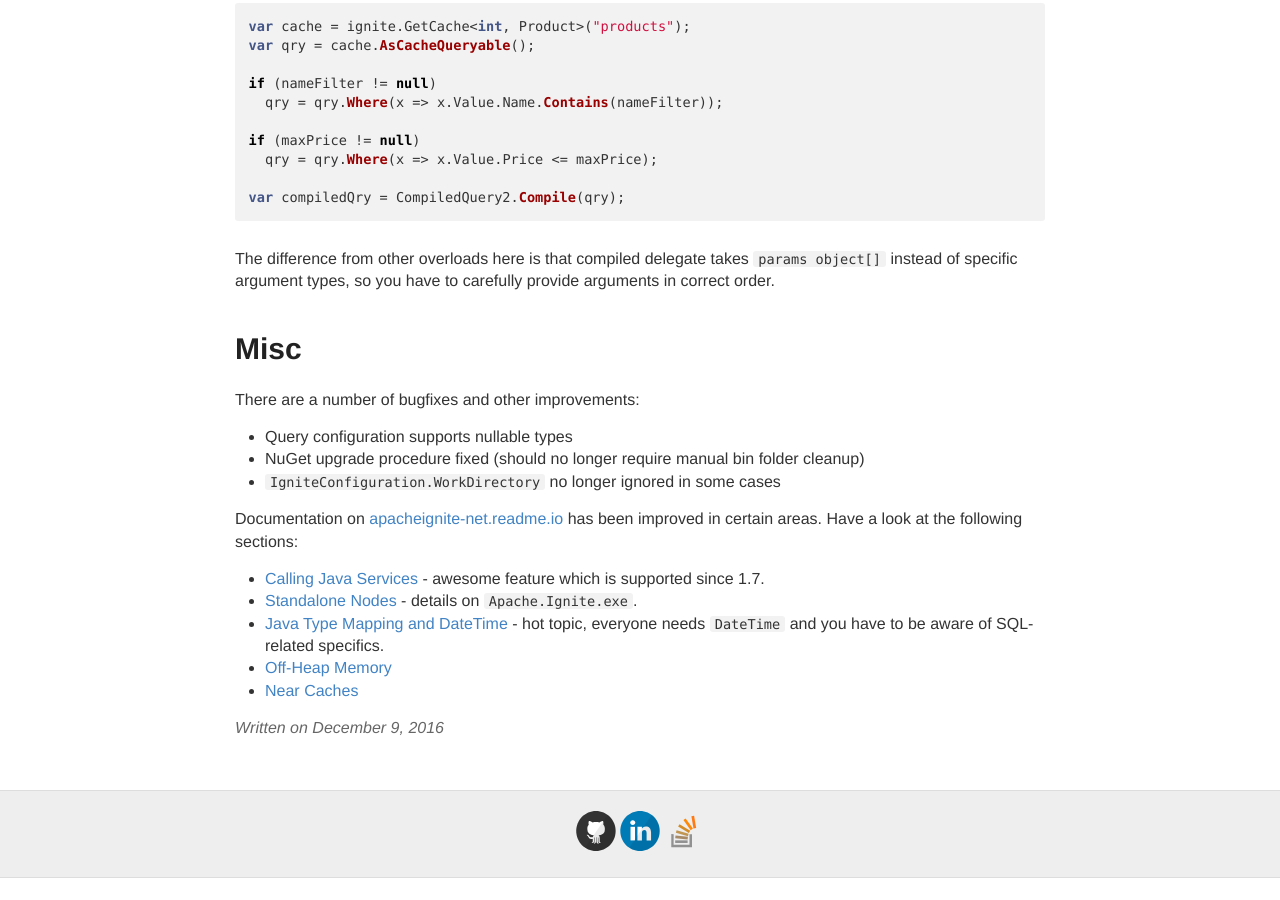
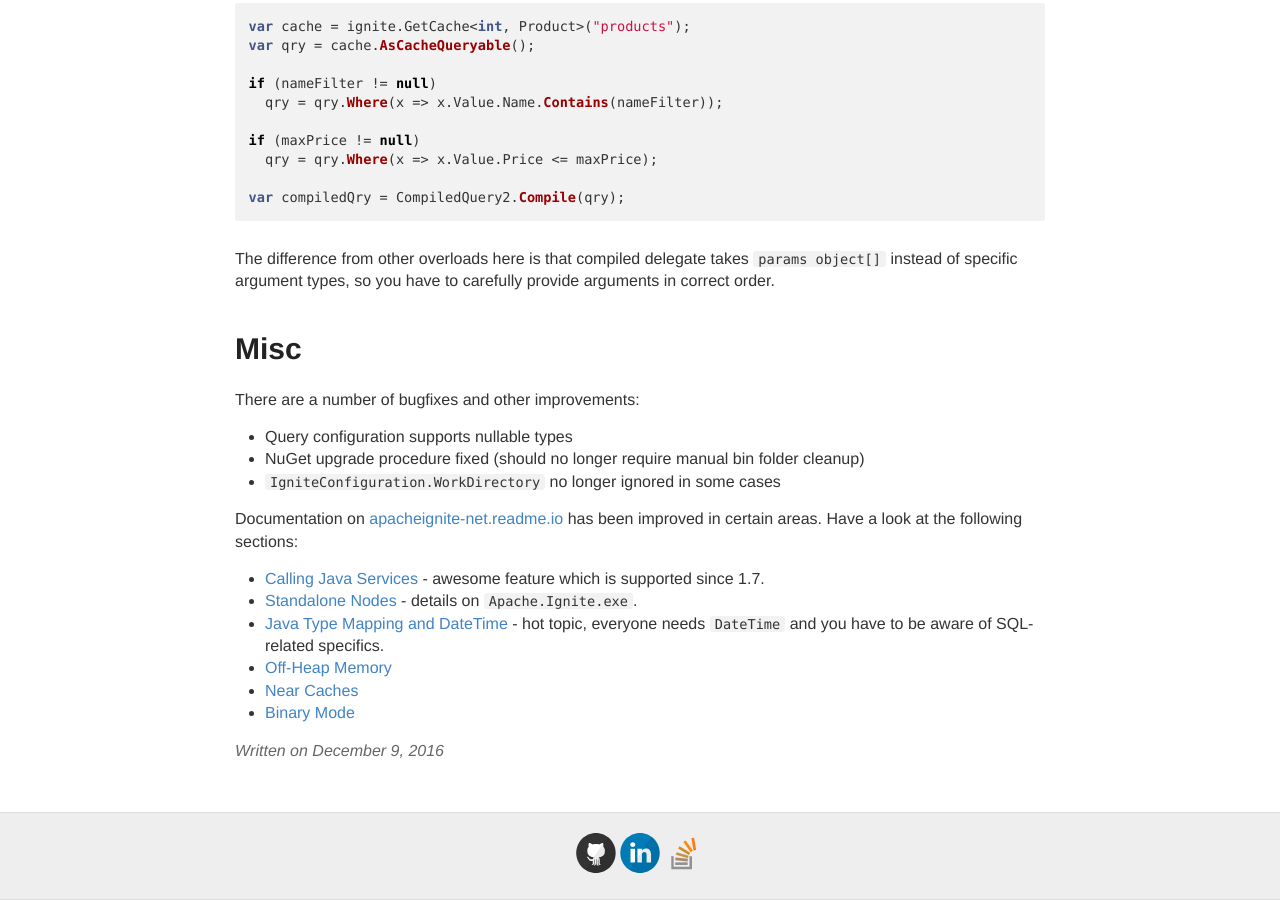
Before and after one commit to ptupitsyn/ptupitsyn.github.io, a Jekyll site: the page built from _posts/2016-12-09-Whats-New-In-Ignite-Net-1-8.md, in a window 1280 px wide and 900 px high, scrolled down 2360 px. Built offline with Jekyll 4.4.1, drawn with Linux system fonts in a browser that asks for light colours; comment, search, counter and statistics services are not loaded; before the commit the page ends 3238 px from its top, so only the background shows below that.

Commit message:
Link Binary Mode docs

```diff
--- a/_posts/2016-12-09-Whats-New-In-Ignite-Net-1-8.md
+++ b/_posts/2016-12-09-Whats-New-In-Ignite-Net-1-8.md
@@ -120,3 +120,4 @@ has been improved in certain areas. Have a look at the following sections:
 * [Java Type Mapping and DateTime](https://apacheignite-net.readme.io/docs/sql-queries#section-java-type-name-mapping) - hot topic, everyone needs `DateTime` and you have to be aware of SQL-related specifics.
 * [Off-Heap Memory](https://apacheignite-net.readme.io/docs/off-heap-memory)
 * [Near Caches](https://apacheignite-net.readme.io/docs/near-caches)
+* [Binary Mode](https://apacheignite-net.readme.io/docs/binary-mode)
```
